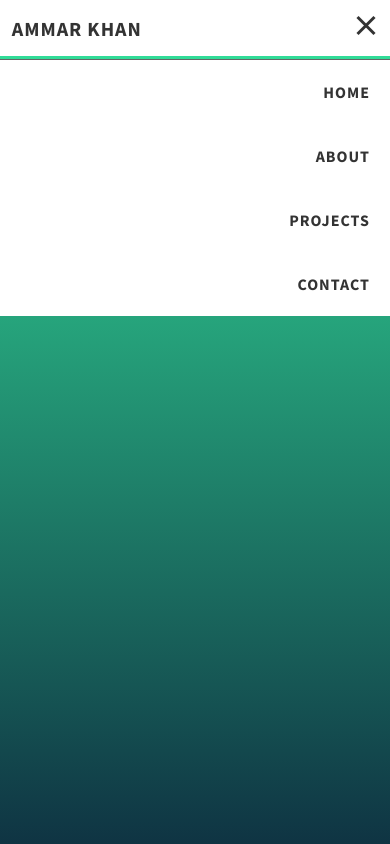
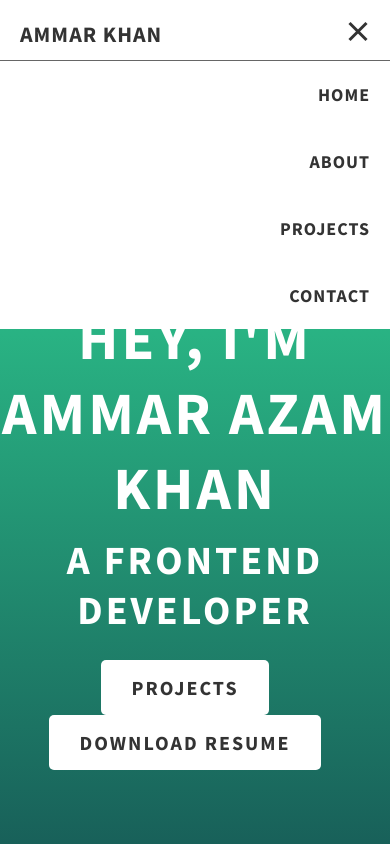
Before and after one commit to kammar20/Portfolio, a plain HTML site: page index.html in a window 390 px wide. Both pictures are taken after a click on the element 366 px from the left and 28 px from the top of the page. Shown: the top 844 px of the page. Drawn offline with Linux system fonts and the light colour scheme.

Commit message:
added tagline

```diff
--- a/css/style.css
+++ b/css/style.css
@@ -31,10 +31,21 @@ body {
 }
 
 h1 {
+ color: var(--whiteColor);
  font-size: 6rem;
  text-transform: uppercase;
  letter-spacing: 0.3rem;
+ margin-bottom: 1rem;
 }
+
+.h2-light {
+ color: var(--whiteColor);
+ font-size: 4rem;
+ text-transform: uppercase;
+ letter-spacing: 0.3rem;
+ margin-bottom: 2.5rem;
+}
+
 h2 {
  color: var(--darkColor);
  font-size: 4rem;
@@ -47,6 +58,7 @@ h3 {
  font-weight: 700;
  color: var(--darkColor);
 }
+
 p {
  color: var(--whiteColor);
  font-size: 2.2rem;
@@ -71,10 +83,50 @@ a {
  text-decoration: none;
 }
 
+/* light btn */
+.btn-style-light {
+ background-color: var(--whiteColor);
+ color: var(--grayColor);
+ text-transform: uppercase;
+ display: inline-block;
+ letter-spacing: 0.2rem;
+ font-size: 2rem;
+ font-weight: 700;
+ padding: 1.5rem 3rem;
+ margin-right: 2rem;
+ border-radius: 5px;
+ box-shadow: 0 5px 15px 0 rgb(0, 0, 0/15%);
+ transition: all 0.3s ease-in-out;
+}
+
+.btn-style-light:hover {
+ transform: translateY(-3px);
+}
+
+/* dark btn */
+.btn-style-dark {
+ background-color: var(--whiteColor);
+ color: var(--grayColor);
+ text-transform: uppercase;
+ display: inline-block;
+ letter-spacing: 0.2rem;
+ font-size: 2rem;
+ font-weight: 700;
+ padding: 1.5rem 3rem;
+ margin-right: 2rem;
+ border-radius: 1rem;
+ box-shadow: 0 5px 15px 0 rgb(0, 0, 0/15%);
+ transition: all 0.3s ease-in-out;
+}
+
+.btn-style-dark:hover {
+ transform: translateY(-3px);
+}
+
 /*******Header**********/
 .head {
  width: 100%;
- height: 100vh;
+ /* height: 100vh; */
  background-image: var(--gradientColor);
 }
 /* navbar */
@@ -82,7 +134,7 @@ a {
  width: 100%;
  position: fixed;
  background-color: var(--whiteColor);
- padding: 1.5% 3%;
+ padding: 2rem 5rem;
  display: flex;
  justify-content: space-between;
  align-items: center;
@@ -90,7 +142,7 @@ a {
 
 /* logo */
 .logo a {
- font-size: 2rem;
+ font-size: 2.2rem;
  font-weight: 700;
  letter-spacing: 0.1rem;
  text-transform: uppercase;
@@ -112,7 +164,7 @@ a {
 
 /* a */
 .nav-link {
- font-size: 1.6rem;
+ font-size: 1.8rem;
  font-weight: 700;
  letter-spacing: 0.1rem;
  text-transform: uppercase;
@@ -136,6 +188,13 @@ a {
  transition: all 0.2s ease-in-out;
 }
 
+/* tagline */
+.tagline {
+ padding: 30rem 0 35rem;
+ width: 100%;
+ text-align: center;
+}
+
 /* sec1 */
 .sec1 {
  width: 100;
@@ -144,11 +203,13 @@ a {
  background-image: linear-gradient(red, blue);
 }
 
+/*******Media Queries For Mobile**********/
 @media only screen and (min-width: 280px) and (max-width: 768px) {
  /* common class */
  /*******Header**********/
+
  .navbar {
-  padding: 4% 3%;
+  padding: 2rem;
  }
 
  .nav-menu {
@@ -161,7 +222,7 @@ a {
  }
 
  .nav-menu.active {
-  top: 7%;
+  top: 6rem;
  }
 
  .nav-list {
--- a/index.html
+++ b/index.html
@@ -39,6 +39,13 @@
             </div>
         </nav>
 
+        <div class="tagline">
+            <h1>hey, i'm ammar azam khan</h1>
+            <h2 class="h2-light">A Frontend Developer</h2>
+            <a href="#" class="btn-style-light">projects</a>
+            <a href="#" class="btn-style-light">Download Resume</a>
+        </div>
+
     </header>
     <section class="sec1"></section>
     <script src="./app.js"></script>
```
